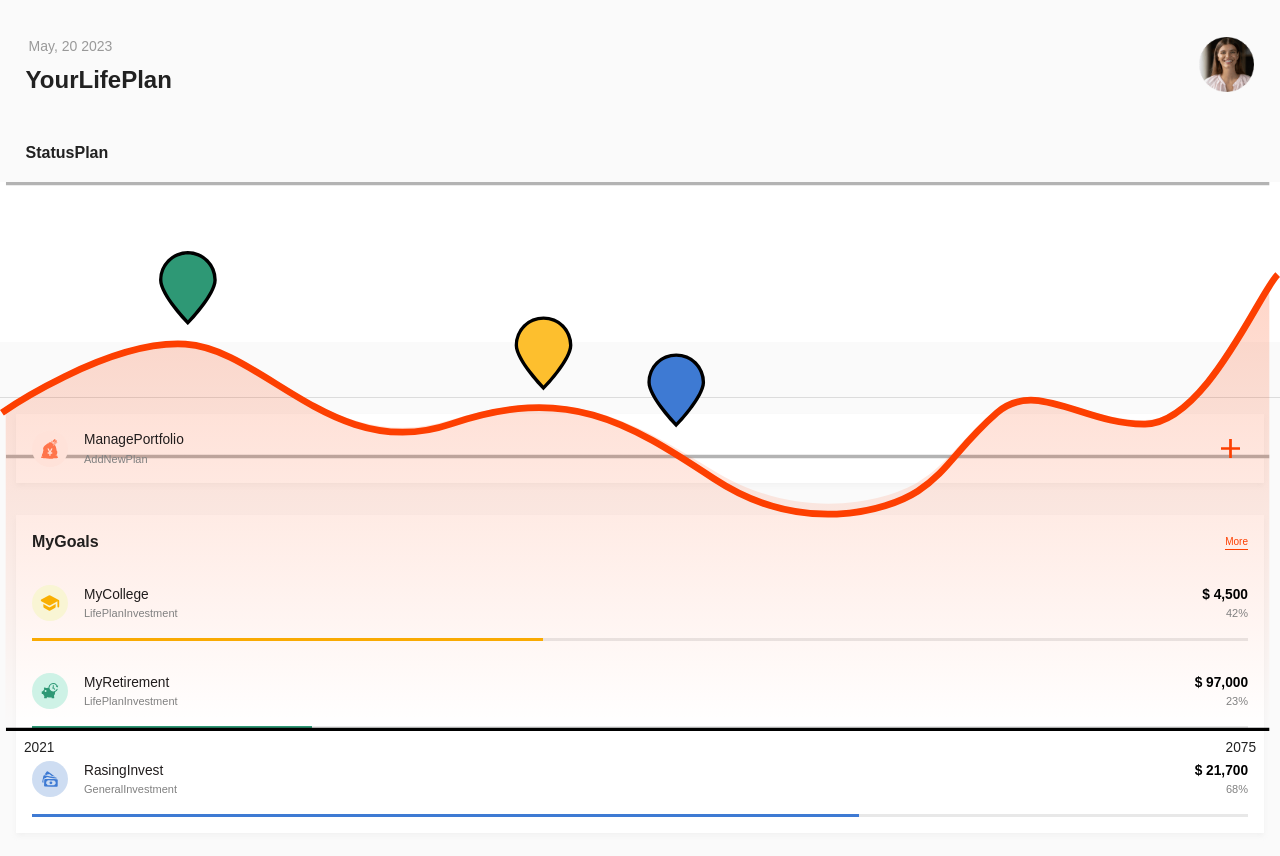
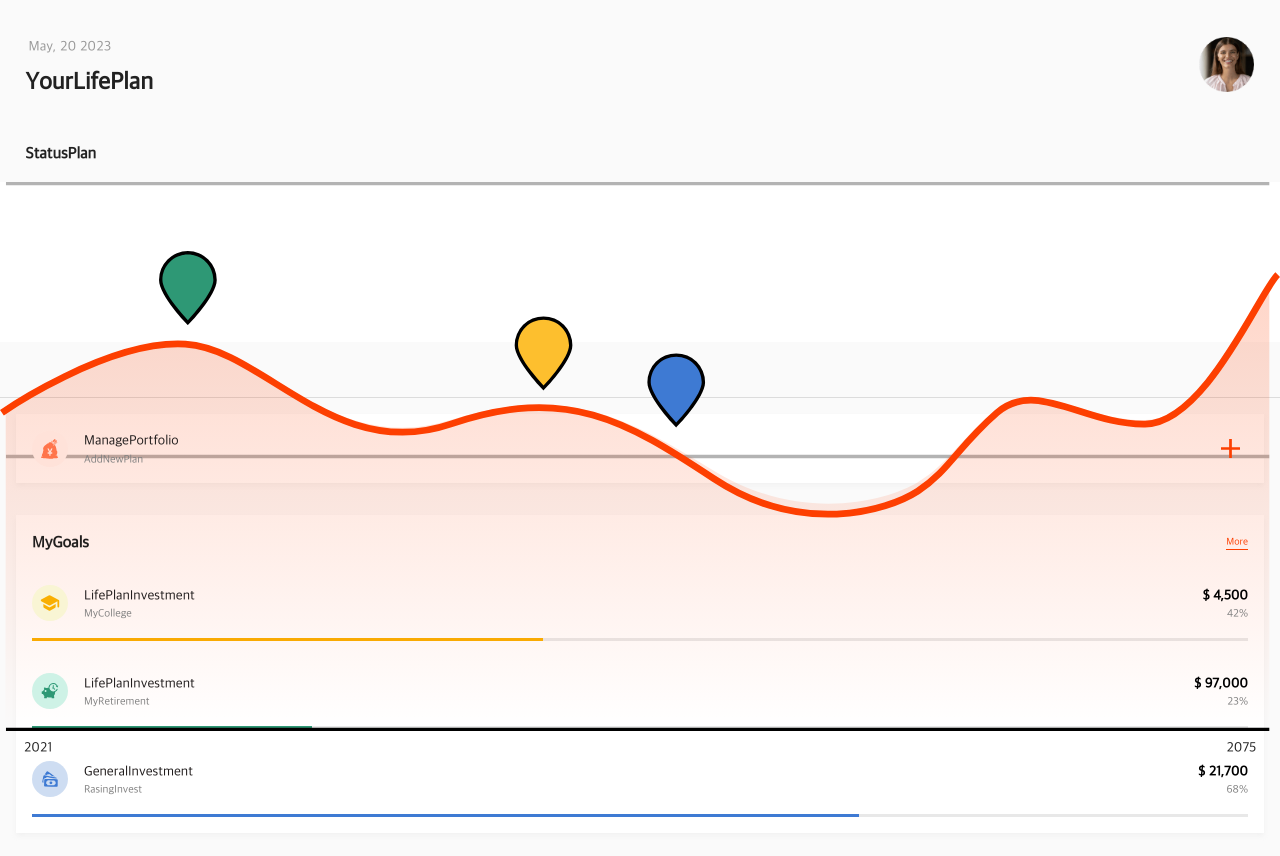
Before and after one commit to 1000jinah/d-project, a React (Create React App) app: page /mypage in a window 1280 px wide. Shown: the top 856 px of the page. Built offline with nearby package versions, Linux system fonts and the light colour scheme.

Commit message:
230417_금액수정_및_폰트변경

```diff
--- a/src/components/DrawerChart.jsx
+++ b/src/components/DrawerChart.jsx
@@ -158,7 +158,7 @@ function SwipeableEdgeDrawer(props) {
               <Box sx={{ mt: "-45px", px: 2 }}>
                 <FlexBetween>
                   <Typography fontWeight={"bold"}>2020</Typography>
-                  <Typography fontWeight={"bold"}>2063</Typography>
+                  <Typography fontWeight={"bold"}>2060</Typography>
                 </FlexBetween>
               </Box>
             </Box>
--- a/src/index.css
+++ b/src/index.css
@@ -1,4 +1,4 @@
-/* @font-face {
+@font-face {
   font-family: "AppleSDGothicNeoB";
   src: url("./fonts/AppleSDGothicNeo/AppleSDGothicNeoB.woff") format("woff");
 }
@@ -12,7 +12,6 @@
   font-family: "AppleSDGothicNeoM";
   src: url("./fonts/AppleSDGothicNeo/AppleSDGothicNeoM.woff") format("woff");
 }
-import A */
 html,
 body,
 #root,
@@ -21,7 +20,7 @@ body,
   width: 100%;
   min-width: 375px;
   min-height: 667px;
-  /* font-family: AppleSDGothicNeoB; */
+  font-family: AppleSDGothicNeoR;
 }
 
 ::-webkit-scrollbar {
--- a/src/locales/en/page.json
+++ b/src/locales/en/page.json
@@ -80,7 +80,7 @@
   "MyCollege": "My College",
   "MyRetirement": "My Life After Retirement",
   "GeneralInvestment": "General Investment",
-  "RasingInvest": "Rasing $15,000 in invest",
+  "RasingInvest": "Rasing $21,700 in invest",
   "ResultInitialAmount": "Initial Investment Amount",
   "MonthInvestAmount": "Monthly Investment Amount",
   "Download": "Download",
--- a/src/scenes/mypage/index.jsx
+++ b/src/scenes/mypage/index.jsx
@@ -116,9 +116,11 @@ const MyPage = () => {
               <img src={CollegeIcon} alt={CollegeIcon} />
             </Icon>
             <Box ml={2}>
-              <Typography color={"#211d1d"}>{t("MyCollege")}</Typography>
+              <Typography color={"#211d1d"}>
+                {t("LifePlanInvestment")}
+              </Typography>
               <Typography fontSize={"11px"} color={"#808080"}>
-                {t("LifePlanInvestment")}
+                {t("MyCollege")}
               </Typography>
             </Box>
           </FlexBetween>
@@ -149,9 +151,12 @@ const MyPage = () => {
               <img src={RetirementIcon} alt={RetirementIcon} />
             </Icon>
             <Box ml={2}>
-              <Typography color={"#211d1d"}>{t("MyRetirement")}</Typography>
+              <Typography color={"#211d1d"}>
+                {" "}
+                {t("LifePlanInvestment")}
+              </Typography>
               <Typography fontSize={"11px"} color={"#808080"}>
-                {t("LifePlanInvestment")}
+                {t("MyRetirement")}
               </Typography>
             </Box>
           </FlexBetween>
@@ -184,9 +189,12 @@ const MyPage = () => {
               <img src={DollarsIcon} alt={DollarsIcon} />
             </Icon>
             <Box ml={2}>
-              <Typography color={"#211d1d"}>{t("RasingInvest")}</Typography>
+              <Typography color={"#211d1d"}>
+                {" "}
+                {t("GeneralInvestment")}
+              </Typography>
               <Typography fontSize={"11px"} color={"#808080"}>
-                {t("GeneralInvestment")}
+                {t("RasingInvest")}
               </Typography>
             </Box>
           </FlexBetween>
--- a/src/scenes/projection/result.jsx
+++ b/src/scenes/projection/result.jsx
@@ -87,22 +87,22 @@ function ProjectionResult() {
       profilename === "1"
         ? localStorage.getItem("language") === "jp"
           ? "退職する予定年齢"
-          : "Retirement Age"
+          : "Investment Horizon"
         : profilename === "2"
         ? localStorage.getItem("language") === "jp"
           ? "退職する予定年齢"
-          : "Investment Horizon"
+          : "Retirement Age"
         : localStorage.getItem("language") === "jp"
         ? "退職する予定年齢"
         : "Investment Horizon",
       profilename === "1"
         ? localStorage.getItem("language") === "jp"
           ? "65 歳"
-          : "70 Age"
+          : "3 Years"
         : profilename === "2"
         ? localStorage.getItem("language") === "jp"
           ? "65 歳"
-          : "3 Years"
+          : "70 Age"
         : localStorage.getItem("language") === "jp"
         ? "65 歳"
         : "10 Years"
@@ -111,25 +111,25 @@ function ProjectionResult() {
       profilename === "1"
         ? localStorage.getItem("language") === "jp"
           ? "退職後の収入"
-          : "Retirement income"
+          : "Target Investment Amount"
         : profilename === "2"
         ? localStorage.getItem("language") === "jp"
           ? "退職後の収入"
-          : "Target Investment Amount"
+          : "Retirement income"
         : localStorage.getItem("language") === "jp"
         ? "退職後の収入"
         : "Target Investment Amount",
       profilename === "1"
         ? localStorage.getItem("language") === "jp"
           ? "15 万円"
-          : "$ 97,000"
+          : "$ 4,500"
         : profilename === "2"
         ? localStorage.getItem("language") === "jp"
           ? "15 万円"
-          : "$ 4,500"
+          : "$ 97,000"
         : localStorage.getItem("language") === "jp"
         ? "15 万円"
-        : "$ 21,700"
+        : "$ 20,700"
     ),
     createData(
       profilename === "1"
@@ -146,11 +146,11 @@ function ProjectionResult() {
       profilename === "1"
         ? localStorage.getItem("language") === "jp"
           ? "10 万円"
-          : "$ 15,000"
+          : "$ 1,000"
         : profilename === "2"
         ? localStorage.getItem("language") === "jp"
           ? "10 万円"
-          : "$ 1,000"
+          : "$ 15,000"
         : localStorage.getItem("language") === "jp"
         ? "10 万円"
         : "$ 1,820"
@@ -170,11 +170,11 @@ function ProjectionResult() {
       profilename === "1"
         ? localStorage.getItem("language") === "jp"
           ? "5 年"
-          : "$ 2,000"
+          : "$ 1,160"
         : profilename === "2"
         ? localStorage.getItem("language") === "jp"
           ? "5 年"
-          : "$ 1,160"
+          : "$ 2,000"
         : localStorage.getItem("language") === "jp"
         ? "5 年"
         : "$ 2,500"
@@ -297,6 +297,74 @@ function ProjectionResult() {
       </FlexBetween>
     );
   };
+  const ChartYears = () => {
+    const { t } = useTranslation("page");
+    return (
+      <Box>
+        <FlexBetween>
+          <Typography fontWeight={"bold"}>2020</Typography>
+          <Typography
+            fontWeight={"bold"}
+            sx={{ display: profilename === "1" ? "block" : "none" }}
+          >
+            2023
+          </Typography>
+          <Typography
+            fontWeight={"bold"}
+            sx={{
+              display:
+                profilename === "2" ||
+                profilename !== "1"
+                  ? "block"
+                  : "none",
+            }}
+          >
+            2030
+          </Typography>
+          <Typography
+            fontWeight={"bold"}
+            sx={{
+              display:
+                profilename === "2"
+                  ? "block"
+                  : profilename !== "2"
+                  ? "none"
+                  : "block",
+            }}
+          >
+            2040
+          </Typography>
+          <Typography
+            fontWeight={"bold"}
+            sx={{
+              display:
+                profilename === "2"
+                  ? "block"
+                  : profilename !== "2"
+                  ? "none"
+                  : "block",
+            }}
+          >
+            2050
+          </Typography>
+          <Typography
+            fontWeight={"bold"}
+            sx={{
+              display:
+                profilename === "2"
+                  ? "block"
+                  : profilename !== "2"
+                  ? "none"
+                  : "block",
+            }}
+          >
+            2060
+          </Typography>
+        </FlexBetween>
+      </Box>
+    );
+  };
+
   const TableList = () => {
     const { t } = useTranslation("page");
     return (
@@ -395,7 +463,7 @@ function ProjectionResult() {
         <FlexBetween sx={{}}>
           <IconButton
             component={Link}
-            to="/survey/first"
+            to="/mypage"
             sx={{
               color:
                 theme === "dark"
@@ -423,7 +491,7 @@ function ProjectionResult() {
                 : "My Life After Retirement"
               : localStorage.getItem("language") === "jp"
               ? "投資で50万円を調達"
-              : "Rasing $50million investment"}
+              : "Rasing $21,700 in invest"}
           </Typography>
 
           {/* Skip  */}
@@ -523,15 +591,8 @@ function ProjectionResult() {
                         src={ProjectionChartImage}
                         alt={ProjectionChartImage}
                       />
-                      <Box>
-                        <FlexBetween>
-                          <Typography fontWeight={"bold"}>2020</Typography>
-                          <Typography fontWeight={"bold"}>2030</Typography>
-                          <Typography fontWeight={"bold"}>2040</Typography>
-                          <Typography fontWeight={"bold"}>2050</Typography>
-                          <Typography fontWeight={"bold"}>2060</Typography>
-                        </FlexBetween>
-                      </Box>
+                      {/* ChartYears */}
+                      <ChartYears />
                     </Box>
                   </Box>
 
--- a/src/theme.js
+++ b/src/theme.js
@@ -129,30 +129,30 @@ export const themeSettings = (mode) => {
           }),
     },
     typography: {
-      fontFamily: ["Source Sans Pro", "sans-serif"].join(","),
+      fontFamily: ["AppleSDGothicNeoR", "sans-serif"].join(","),
       fontSize: 12,
       h1: {
-        fontFamily: ["Source Sans Pro", "sans-serif"].join(","),
+        fontFamily: ["AppleSDGothicNeoR", "sans-serif"].join(","),
         fontSize: 40,
       },
       h2: {
-        fontFamily: ["Source Sans Pro", "sans-serif"].join(","),
+        fontFamily: ["AppleSDGothicNeoR", "sans-serif"].join(","),
         fontSize: 32,
       },
       h3: {
-        fontFamily: ["Source Sans Pro", "sans-serif"].join(","),
+        fontFamily: ["AppleSDGothicNeoR", "sans-serif"].join(","),
         fontSize: 24,
       },
       h4: {
-        fontFamily: ["Source Sans Pro", "sans-serif"].join(","),
+        fontFamily: ["AppleSDGothicNeoR", "sans-serif"].join(","),
         fontSize: 20,
       },
       h5: {
-        fontFamily: ["Source Sans Pro", "sans-serif"].join(","),
+        fontFamily: ["AppleSDGothicNeoR", "sans-serif"].join(","),
         fontSize: 16,
       },
       h6: {
-        fontFamily: ["Source Sans Pro", "sans-serif"].join(","),
+        fontFamily: ["AppleSDGothicNeoR", "sans-serif"].join(","),
         fontSize: 14,
       },
       span: {
```
